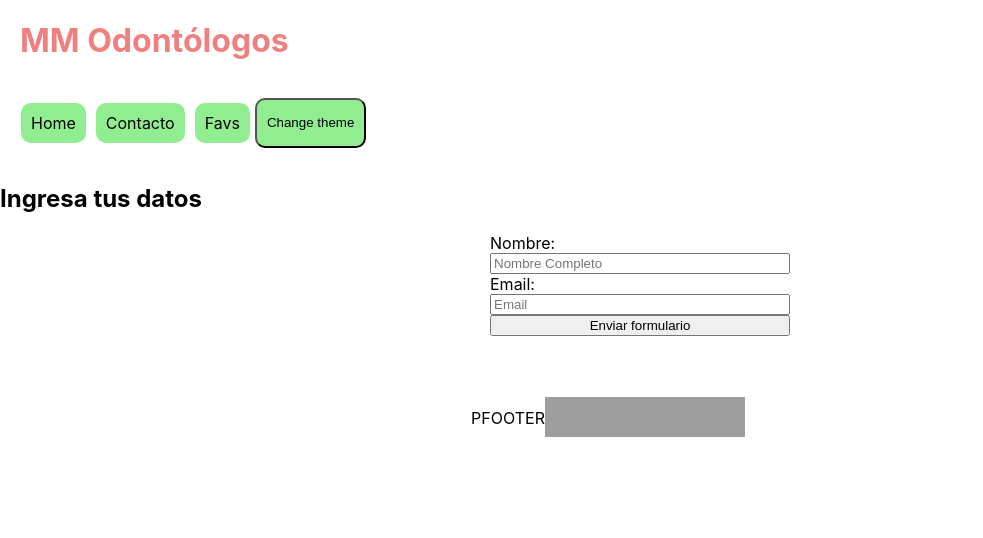
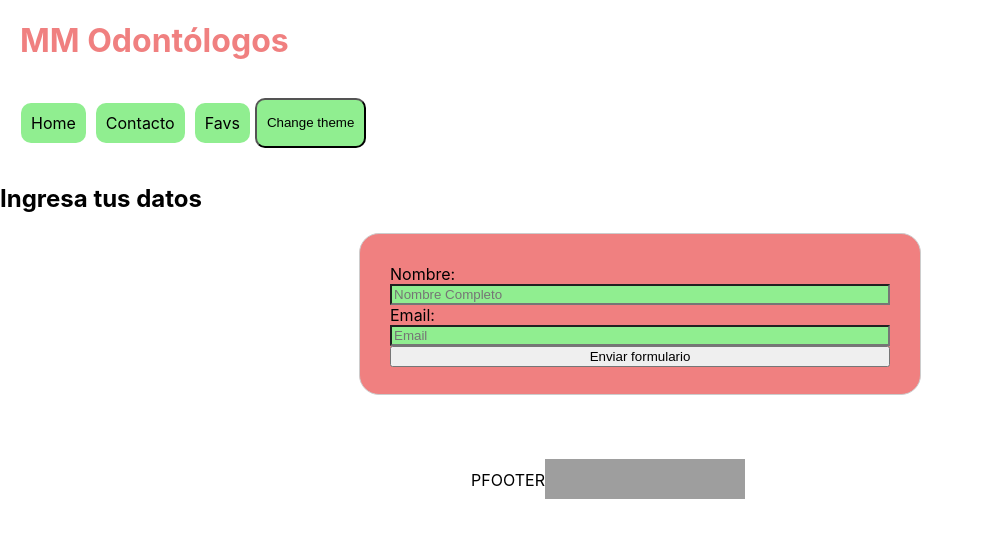
Before and after one commit to Lulimartinu/FE3_MARTINUCCI_MACHADO, a React (Vite) app: page /contacto in a window 1280 px wide. Shown: the top 538 px of the page, without its empty margins (0-983 px from the left). Built offline with nearby package versions, Linux system fonts and the light colour scheme; grey boxes are pictures that could not be loaded.

Commit message:
css forms

```diff
--- a/src/Components/Form.jsx
+++ b/src/Components/Form.jsx
@@ -39,9 +39,9 @@ const Form = () => {
     <>
     <div>
       <h2>Ingresa tus datos </h2>
-      <form onSubmit={handleSubmit}>
+      <form onSubmit={handleSubmit} >
         <label htmlFor="nombre">Nombre: </label>
-        <input
+        <input className="forms"
           type="text"
           placeholder="Nombre Completo"
           id="nombre"
@@ -50,7 +50,7 @@ const Form = () => {
         />
 
         <label htmlFor="email">Email: </label>
-        <input
+        <input className="forms"
           type="text"
           placeholder="Email"
           id="email"
--- a/src/index.css
+++ b/src/index.css
@@ -80,10 +80,19 @@ form{
   display: flex;
   flex-direction: column;
   justify-content: space-around;
-  width: 300px;
+  width: 500px;
   height: 100px;
   margin: 0 auto;
+  border: 1px solid #ccc;
+  padding: 30px;
+  border-radius: 20px;
+  background-color: lightcoral;
 }
+
+.forms {
+  background-color:  lightgreen;
+}
+
 
 .card{
   display: flex;
```
